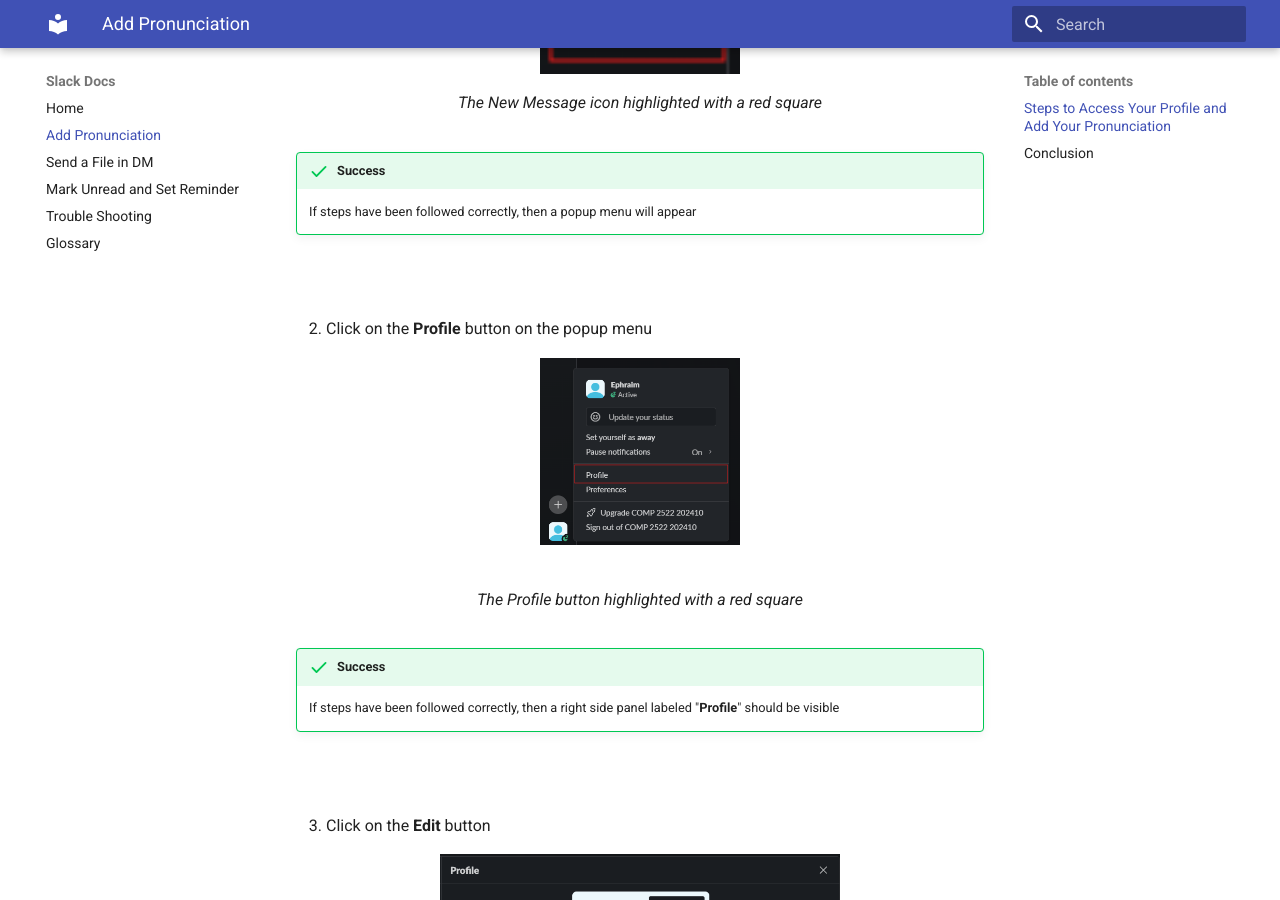
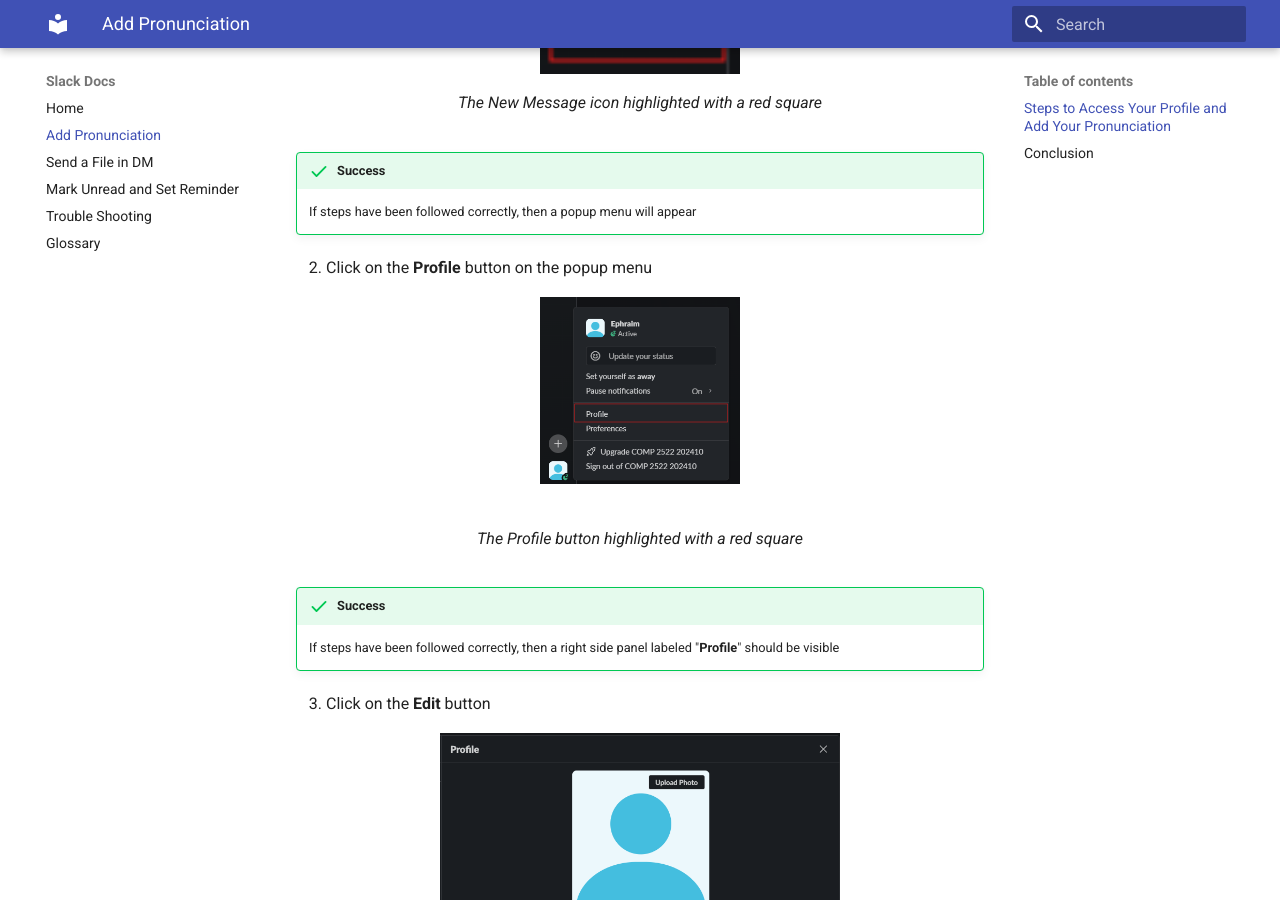
Before and after one commit to matthewy0987/COMM2216_SlackDocs, an MkDocs documentation site: the page built from docs/EditProfile.md, in a window 1280 px wide and 900 px high, scrolled down 698 px. Built offline with MkDocs 1.6.1 and Material for MkDocs 9.7.7, drawn with Linux system fonts in a browser that asks for light colours.

Commit message:
Get rid of more whitespace

```diff
--- a/docs/EditProfile.md
+++ b/docs/EditProfile.md
@@ -11,10 +11,7 @@
 </figure>
 !!! success
     If steps have been followed correctly, then a popup menu will appear
-<pre>
 
-
-</pre>
 2. Click on the **Profile** button on the popup menu
 <figure markdown="span">
     ![The Profile button highlighted with a red square](../images/task2_step2.png){ loading=lazy width="200"}
@@ -22,10 +19,7 @@
 </figure>
 !!! success
     If steps have been followed correctly, then a right side panel labeled "**Profile**" should be visible
-<pre>
 
-
-</pre>
 3. Click on the **Edit** button
 <figure markdown="span">
     ![The Edit button highlighted with a red square](../images/task2_step3.png){ loading=lazy width="400"}
@@ -35,19 +29,13 @@
     If steps have been followed correctly, then a popup menu will appear
 !!! note
     You can also click the **+Add name pronounciation** to quickly add a text based pronunciation guide
-<pre>
 
-
-</pre>
 4. Add text to textbox labeled **name pronunciation**
 <figure markdown="span">
     ![The name pronunciation textbox highlighted with a red square](../images/task2_step4.png){ loading=lazy width="400"}
   <figcaption>The name pronunciation textbox highlighted with a red square</figcaption>
 </figure>
-<pre>
 
-
-</pre>
 5. Click on **record Audio Clip** button
 <figure markdown="span">
     ![The record Audio Clip button highlighted with a red square](../images/task2_step5.png){ loading=lazy  width="400"}
@@ -59,10 +47,7 @@
 
 !!! warning
     you must allow slack to use your microphone to complete this task. If you select **Never Allow**,**block**, or the **X** that will close the popup and trouble shooting will be necessary.
-<pre>
 
-
-</pre>
 6. Click on **allow this time**
 <figure markdown="span">
     ![The allow button in the popup highlighted with a red square](../images/task2_step6.png){ loading=lazy  width="400"}
@@ -70,17 +55,11 @@
 </figure>
 !!! note
     your popup dialog buttons may be labeled differently depending on your version of Google Chrome. Avoid clicking on the one that is most similar to a denial
-<pre>
 
-
-</pre>
 7. Say your name into your microphone
 !!! success
     If steps have been followed correctly, then wavefroms will appear where the **record Audio Clip** button was previously
-<pre>
 
-
-</pre>
 8. Click on the blue **play** button to check your recording
 <figure markdown="span">
     ![The play button highlighted with a red square](../images/task2_step8.png){ loading=lazy  width="400"}
@@ -92,10 +71,7 @@
     ![The allow button in the popup highlighted with a red square](../images/task2_step8.1.png){ loading=lazy  width="400"}
     <figcaption>The allow button in the popup highlighted with a red square</figcaption>
     </figure>
-<pre>
 
-
-</pre>
 9. Click on the **Save Changes** button
 <figure markdown="span">
     ![The save changes button highlighted with a red square](../images/task2_step9.png){ loading=lazy  width="400"}
@@ -103,10 +79,7 @@
 </figure>
 !!! success
     If all steps have been followed, there will be **play name pronunciation** button to the right of your *username* abd the text guide under.
-<pre>
 
-
-</pre>
 ## Conclusion
 By the end of this section, you will have successfully completed and learnt how to:
 
```
Also changed, not shown: docs/SendAFileDM.md (+0 -24 lines).
